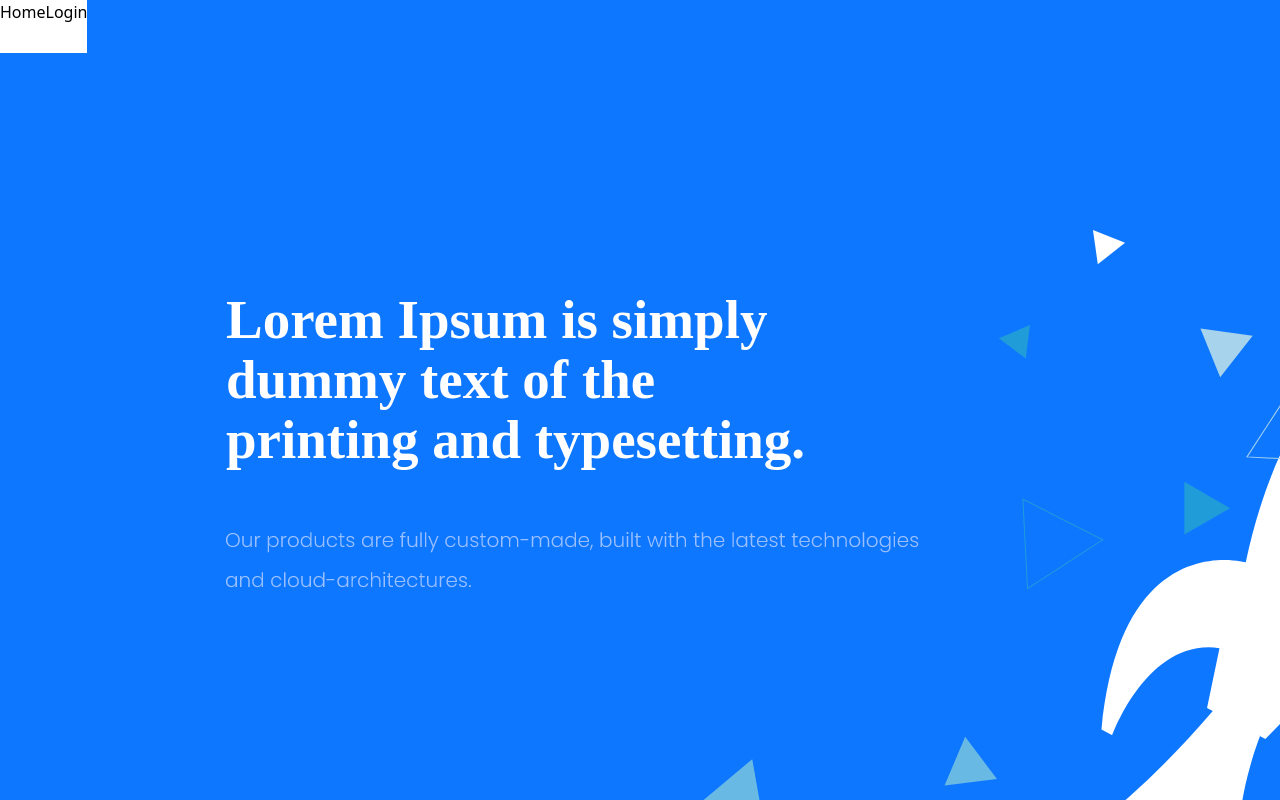
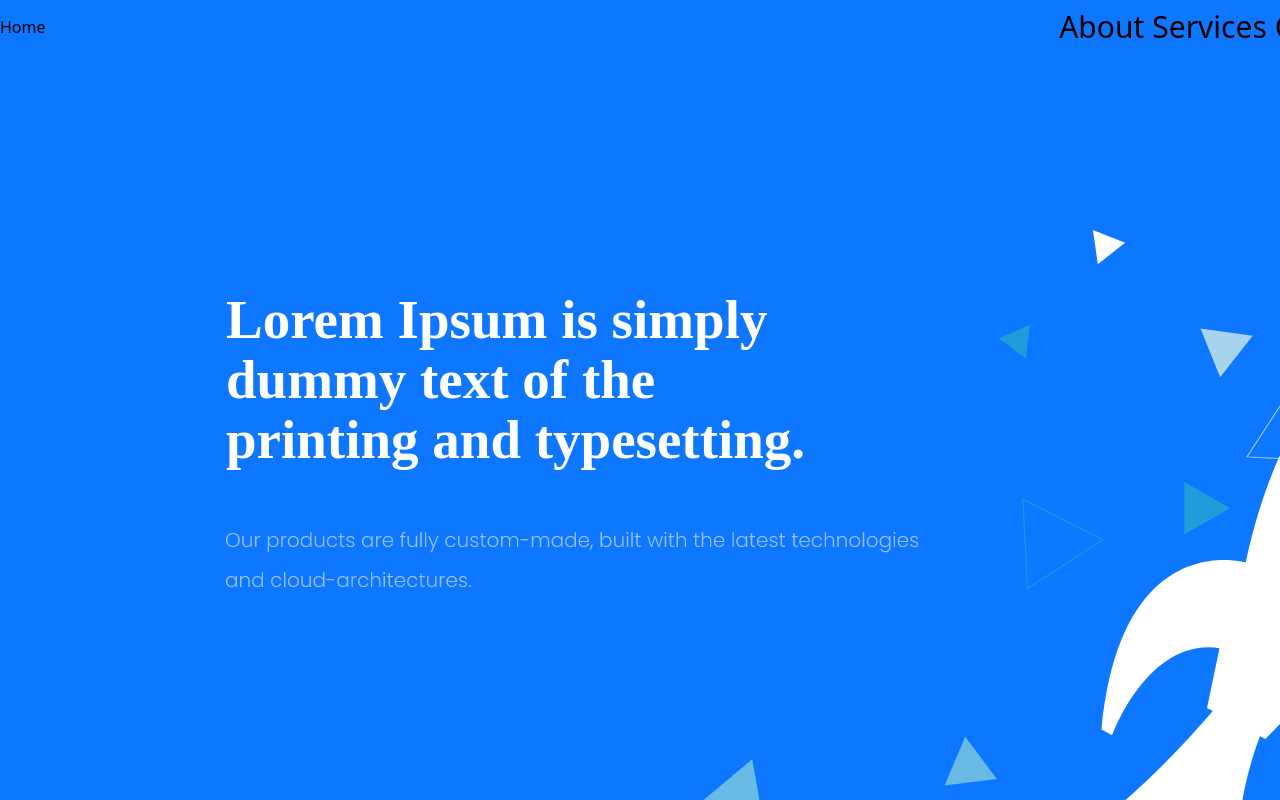
Before and after one commit to AdityaBaxla/secure-blink-vue3, a Vue app: page / in a window 1280 px wide. Shown: the top 800 px of the page. Built offline with nearby package versions, Linux system fonts and the light colour scheme.

Commit message:
navbar full width

```diff
--- a/src/components/NavbarHomeTop.vue
+++ b/src/components/NavbarHomeTop.vue
@@ -4,22 +4,33 @@ import { RouterLink, RouterView } from 'vue-router'
 </script>
 
 <template>
-  <nav class="navbar flex justify-between">
-    <RouterLink to="/">Home</RouterLink>
-    <RouterLink to="/login">Login</RouterLink>
+  <nav class="navbar flex flex-row w-full justify-between items-center pr-20">
+    <div>
+      <RouterLink to="/">Home</RouterLink>
+    </div>
+
+    <RouterLink to="/login" class="flex flex-row gap-2 text-3xl">
+      <span>About</span>
+      <span>Services</span>
+      <span>Case Studies</span>
+      <span>Testimonials</span>
+      <span>Contact</span>
+      <span>Login</span>
+    </RouterLink>
   </nav>
 </template>
 
 <script lang="ts"></script>
 
 <style scoped>
+div {
+  position: relative;
+}
 .navbar {
   position: relative; /* Position the navbar relative to the viewport */
-  top: 0; /* Position the navbar at the top of the viewport */
-  left: 0; /* Position the navbar at the left of the viewport */
-  width: 100%; /* Make the navbar full width */
   z-index: 9999; /* Ensure the navbar is on top of everything */
+  width: 1920px;
   height: 53px;
-  background-color: white; /* Example background color */
+  background-color: transparent; /* Example background color */
 }
 </style>
```
